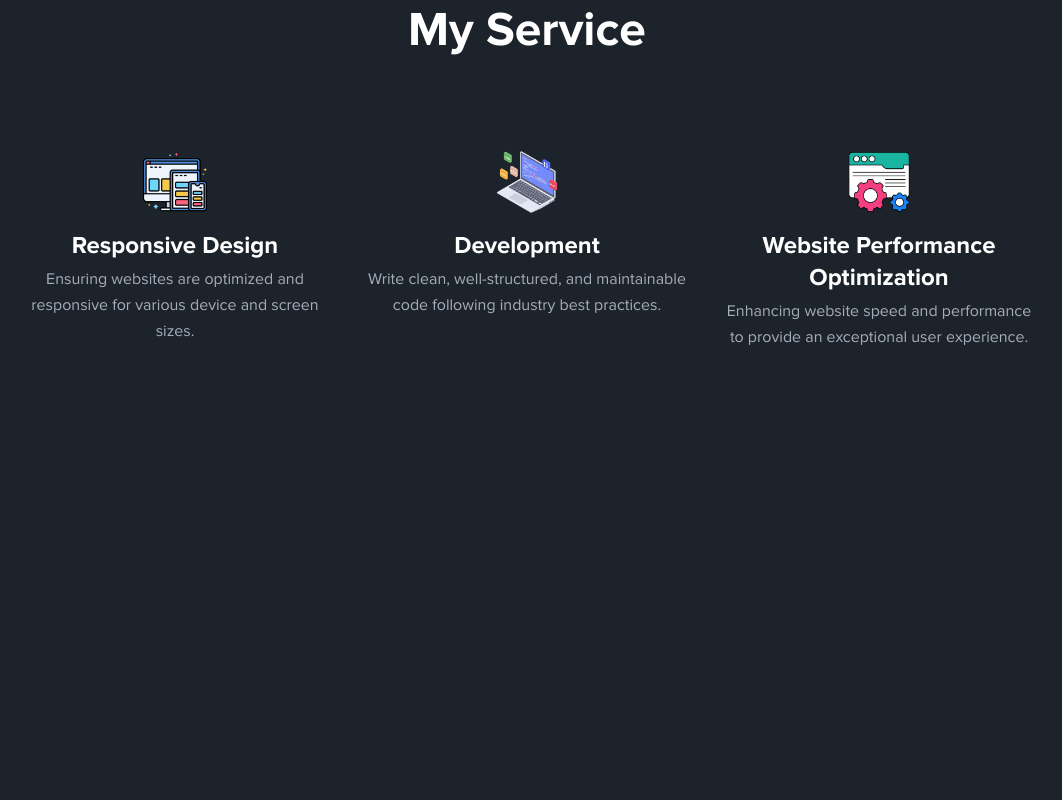
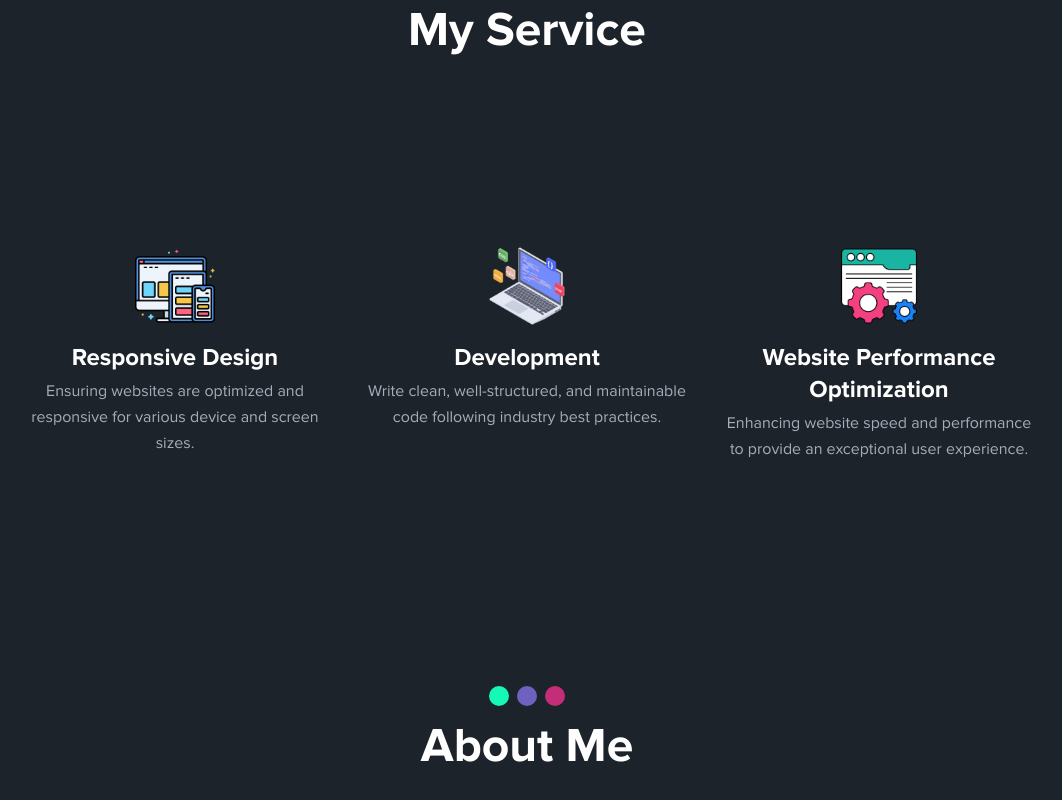
Before and after one commit to jakecastor09/Portfolio, a React (Vite) app: page / in a window 1280 px wide. Shown: the part 1988-2788 px from the top of the page, without its empty margins (113-1175 px from the left). Before the commit the page ends 2402 px from the top, so only its background shows below. Built offline with nearby package versions, Linux system fonts and the light colour scheme.

Commit message:
Fix some issues

```diff
--- a/src/App.tsx
+++ b/src/App.tsx
@@ -1,3 +1,4 @@
+import About from './components/About/About';
 import Hero from './components/Hero/Hero';
 import Navbar from './components/Navbar/Navbar';
 import Portfolio from './components/Portfolio/Portfolio';
@@ -10,6 +11,7 @@ const App = () => {
       <Hero />
       <Portfolio />
       <Service />
+      <About />
     </>
   );
 };
--- /dev/null
+++ b/src/components/About/About.tsx
@@ -0,0 +1,14 @@
+import Container from '../Container/Container';
+import PageHeader from '../PageHeader/PageHeader';
+
+const About = () => {
+  return (
+    <section id='about'>
+      <Container>
+        <PageHeader title={'About Me'} />
+      </Container>
+    </section>
+  );
+};
+
+export default About;
--- a/src/components/Navbar/Links.tsx
+++ b/src/components/Navbar/Links.tsx
@@ -1,19 +1,19 @@
 const NavbarLinks = () => {
   return (
     <div className='hidden justify-center items-center text-white lg:flex lg:space-x-8  xl:space-x-12'>
-      <a href='#' className='hover:text-primary duration-200'>
+      <a href='#' className='hover:text-primary duration-200 outline-none'>
         Home
       </a>
-      <a href='#' className='hover:text-primary duration-200'>
+      <a href='#' className='hover:text-primary duration-200 outline-none'>
         Portfolio
       </a>
-      <a href='#' className='hover:text-primary duration-200'>
+      <a href='#' className='hover:text-primary duration-200 outline-none'>
         Service
       </a>
-      <a href='#' className='hover:text-primary duration-200'>
+      <a href='#' className='hover:text-primary duration-200 outline-none'>
         Client
       </a>
-      <a href='#' className='hover:text-primary duration-200'>
+      <a href='#' className='hover:text-primary duration-200 outline-none'>
         About
       </a>
     </div>
--- a/src/components/PageHeader/PageHeader.tsx
+++ b/src/components/PageHeader/PageHeader.tsx
@@ -4,7 +4,7 @@ interface Props {
 const PageHeader = ({ title }: Props) => {
   return (
     <div>
-      <div className='flex items-center space-x-1 justify-center lg:space-x-2'>
+      <div className='flex items-center space-x-1 relative justify-center lg:space-x-2'>
         <div className='rounded-full w-4 h-4 bg-primary lg:h-5 lg:w-5'></div>
         <div className='rounded-full w-4 h-4 bg-secondary lg:h-5 lg:w-5'></div>
         <div className='rounded-full w-4 h-4 bg-tertiary lg:h-5 lg:w-5'></div>
--- a/src/components/Service/ServiceItem.tsx
+++ b/src/components/Service/ServiceItem.tsx
@@ -9,7 +9,7 @@ const ServiceItem = ({ image, title, desc }: Props) => {
       <img
         src={image}
         alt=''
-        className='w-14 h-14 mb-2 lg:w-16 lg:h-16 xl:w-18 xl:h-18'
+        className='w-14 h-14 mb-2 lg:w-16 lg:h-16 xl:w-20 xl:h-20'
       />
       <h1 className='font-bold  text-lg lg:text-lg xl:text-2xl xl:max-w-xs xl:mt-2'>
         {title}
--- a/src/components/Service/ServiceItems.tsx
+++ b/src/components/Service/ServiceItems.tsx
@@ -6,7 +6,7 @@ interface Props {
 
 const ServiceItems = ({ children }: Props) => {
   return (
-    <div className='grid grid-cols-1 mt-16 space-y-8 gap-4 lg:gap-8 md:grid-cols-3 md:space-y-0 xl:mt-24'>
+    <div className='grid grid-cols-1 mt-16 space-y-8 gap-4 lg:gap-8 md:grid-cols-3 md:space-y-0 xl:mt-24 md:py-16 lg:py-20 xl:py-24'>
       {children}
     </div>
   );
```
